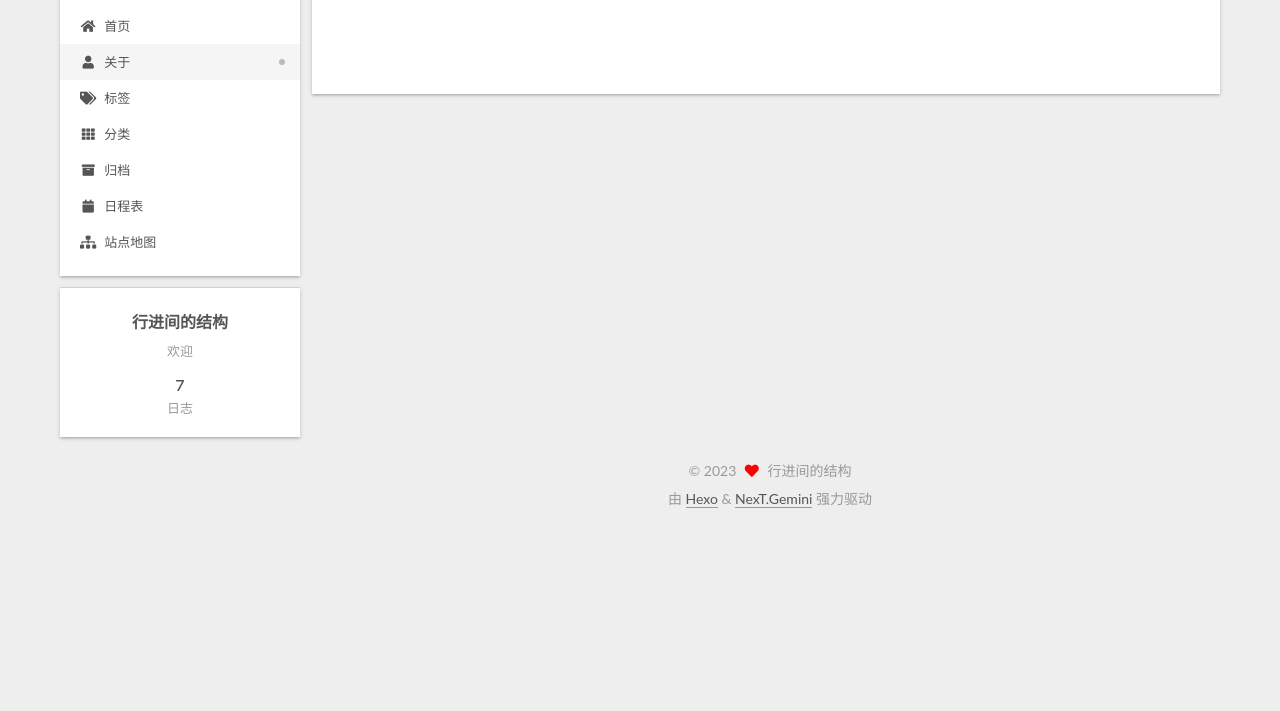
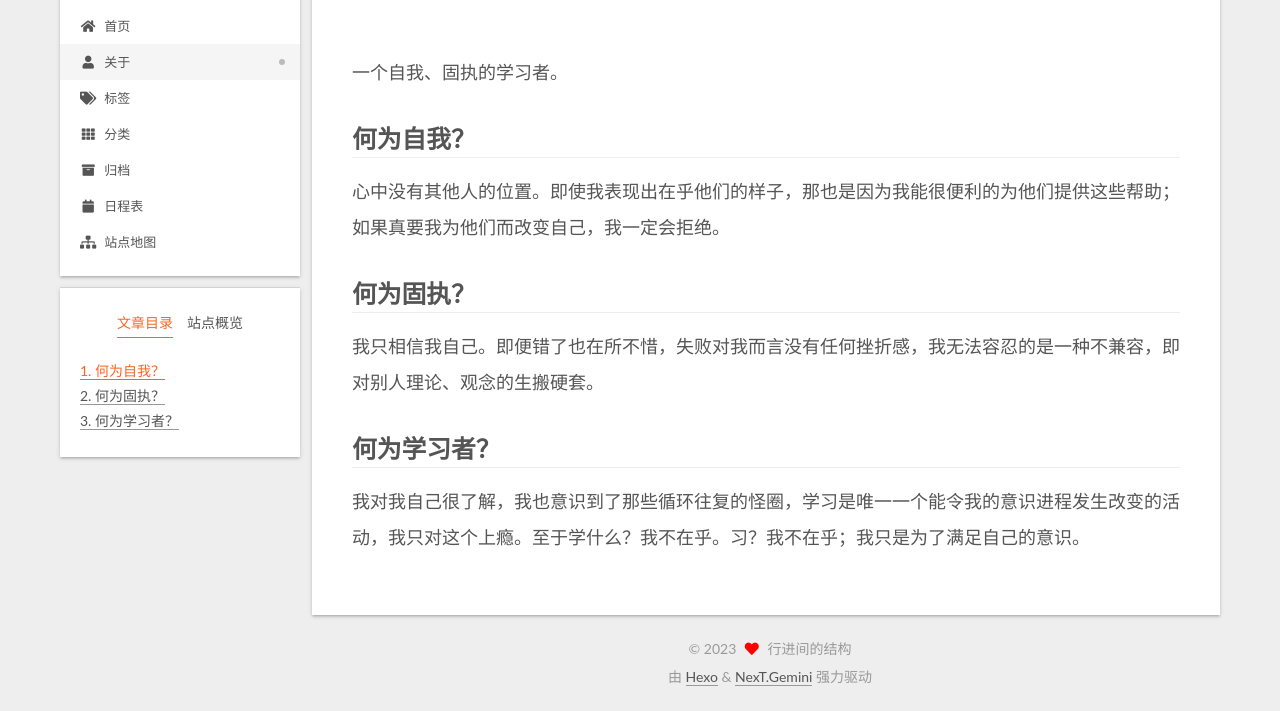
Before and after one commit to Ozz9/Ozz9.github.io, a plain HTML site: page about/index.html in a window 1280 px wide. Shown: the part 90-801 px from the top of the page. Drawn offline with Linux system fonts and the light colour scheme.

Commit message:
Site updated: 2023-01-17 17:48:56

```diff
--- a/about/index.html
+++ b/about/index.html
@@ -20,15 +20,15 @@
     var CONFIG = {"hostname":"example.com","root":"/","scheme":"Gemini","version":"7.8.0","exturl":false,"sidebar":{"position":"left","display":"post","padding":18,"offset":12,"onmobile":false},"copycode":{"enable":false,"show_result":false,"style":null},"back2top":{"enable":true,"sidebar":false,"scrollpercent":false},"bookmark":{"enable":false,"color":"#222","save":"auto"},"fancybox":false,"mediumzoom":false,"lazyload":false,"pangu":false,"comments":{"style":"tabs","active":null,"storage":true,"lazyload":false,"nav":null},"algolia":{"hits":{"per_page":10},"labels":{"input_placeholder":"Search for Posts","hits_empty":"We didn't find any results for the search: ${query}","hits_stats":"${hits} results found in ${time} ms"}},"localsearch":{"enable":false,"trigger":"auto","top_n_per_article":1,"unescape":false,"preload":false},"motion":{"enable":true,"async":false,"transition":{"post_block":"fadeIn","post_header":"slideDownIn","post_body":"slideDownIn","coll_header":"slideLeftIn","sidebar":"slideUpIn"}}};
   </script>
 
-  <meta name="description" content="欢迎">
+  <meta name="description" content="一个自我、固执的学习者。 何为自我？心中没有其他人的位置。即使我表现出在乎他们的样子，那也是因为我能很便利的为他们提供这些帮助；如果真要我为他们而改变自己，我一定会拒绝。 何为固执？我只相信我自己。即便错了也在所不惜，失败对我而言没有任何挫折感，我无法容忍的是一种不兼容，即对别人理论、观念的生搬硬套。 何为学习者？我对我自己很了解，我也意识到了那些循环往复的怪圈，学习是唯一一个能令我的意识进程发生">
 <meta property="og:type" content="website">
 <meta property="og:title" content="about">
 <meta property="og:url" content="http://example.com/about/index.html">
 <meta property="og:site_name" content="行进间的结构集">
-<meta property="og:description" content="欢迎">
+<meta property="og:description" content="一个自我、固执的学习者。 何为自我？心中没有其他人的位置。即使我表现出在乎他们的样子，那也是因为我能很便利的为他们提供这些帮助；如果真要我为他们而改变自己，我一定会拒绝。 何为固执？我只相信我自己。即便错了也在所不惜，失败对我而言没有任何挫折感，我无法容忍的是一种不兼容，即对别人理论、观念的生搬硬套。 何为学习者？我对我自己很了解，我也意识到了那些循环往复的怪圈，学习是唯一一个能令我的意识进程发生">
 <meta property="og:locale" content="zh_CN">
 <meta property="article:published_time" content="2023-01-09T09:10:04.000Z">
-<meta property="article:modified_time" content="2023-01-09T09:10:04.199Z">
+<meta property="article:modified_time" content="2023-01-17T09:48:17.358Z">
 <meta property="article:author" content="行进间的结构">
 <meta name="twitter:card" content="summary">
 
@@ -194,6 +194,10 @@
 
 
       <div class="post-body">
+          <p>一个自我、固执的学习者。</p>
+<h2 id="何为自我？"><a href="#何为自我？" class="headerlink" title="何为自我？"></a>何为自我？</h2><p>心中没有其他人的位置。即使我表现出在乎他们的样子，那也是因为我能很便利的为他们提供这些帮助；如果真要我为他们而改变自己，我一定会拒绝。</p>
+<h2 id="何为固执？"><a href="#何为固执？" class="headerlink" title="何为固执？"></a>何为固执？</h2><p>我只相信我自己。即便错了也在所不惜，失败对我而言没有任何挫折感，我无法容忍的是一种不兼容，即对别人理论、观念的生搬硬套。</p>
+<h2 id="何为学习者？"><a href="#何为学习者？" class="headerlink" title="何为学习者？"></a>何为学习者？</h2><p>我对我自己很了解，我也意识到了那些循环往复的怪圈，学习是唯一一个能令我的意识进程发生改变的活动，我只对这个上瘾。至于学什么？我不在乎。习？我不在乎；我只是为了满足自己的意识。</p>
 
       </div>
 
@@ -255,6 +259,7 @@
 
       <!--noindex-->
       <div class="post-toc-wrap sidebar-panel">
+          <div class="post-toc motion-element"><ol class="nav"><li class="nav-item nav-level-2"><a class="nav-link" href="#%E4%BD%95%E4%B8%BA%E8%87%AA%E6%88%91%EF%BC%9F"><span class="nav-number">1.</span> <span class="nav-text">何为自我？</span></a></li><li class="nav-item nav-level-2"><a class="nav-link" href="#%E4%BD%95%E4%B8%BA%E5%9B%BA%E6%89%A7%EF%BC%9F"><span class="nav-number">2.</span> <span class="nav-text">何为固执？</span></a></li><li class="nav-item nav-level-2"><a class="nav-link" href="#%E4%BD%95%E4%B8%BA%E5%AD%A6%E4%B9%A0%E8%80%85%EF%BC%9F"><span class="nav-number">3.</span> <span class="nav-text">何为学习者？</span></a></li></ol></div>
       </div>
       <!--/noindex-->
 
--- a/css/main.css
+++ b/css/main.css
@@ -1168,7 +1168,7 @@ pre .javascript .function {
 }
 .links-of-author a::before,
 .links-of-author span.exturl::before {
-  background: #ff3c3b;
+  background: #fa9e69;
   border-radius: 50%;
   content: ' ';
   display: inline-block;
```
